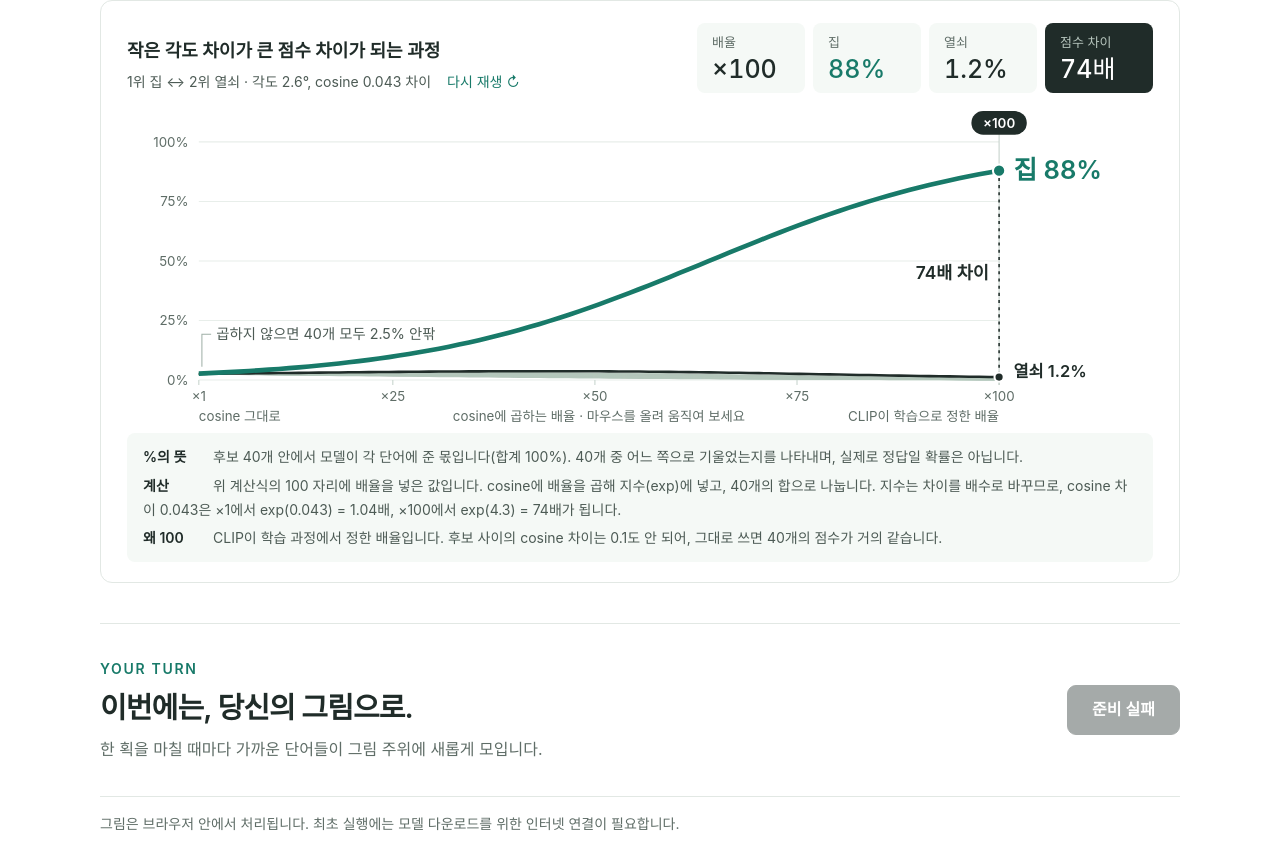
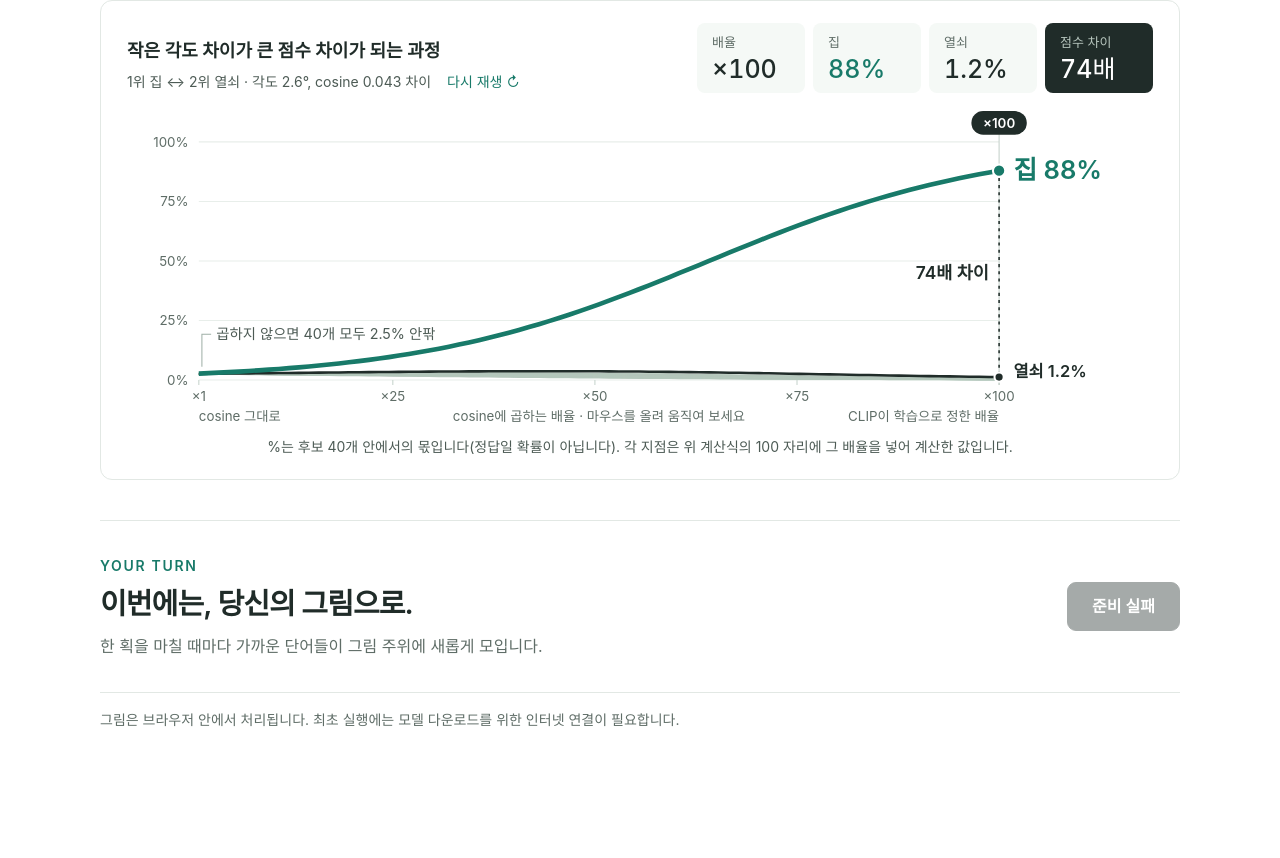
Before and after one commit to tylerkim1/aim603_vis, a website with bundled scripts: page index.html in a window 1280 px wide. Shown: the part 2442-3300 px from the top of the page. After the commit the page ends 3197 px from the top, so only its background shows below. Built offline with nearby package versions, Linux system fonts and the light colour scheme; a web font is replaced by a local one.

Commit message:
Trim the explanation under the scale chart to one line
Co-Authored-By: Claude Fable 5.2 <noreply@anthropic.com>

```diff
--- a/css/style.css
+++ b/css/style.css
@@ -82,7 +82,7 @@ html.reduce-motion{scroll-behavior:auto}.reduce-motion *,.reduce-motion *:before
 #ampChart .amp-end{font-size:16px;font-weight:600;fill:var(--ink)}#ampChart .amp-end.first{font-size:25px;fill:var(--teal)}
 .amp-gap{stroke:var(--ink);stroke-width:1.5;stroke-dasharray:3 4}#ampChart .amp-gap-text{font-size:17px;font-weight:600;fill:var(--ink);paint-order:stroke;stroke:#fff;stroke-width:5px;stroke-linejoin:round}
 .amp-dot{fill:var(--teal);stroke:#fff;stroke-width:2}.amp-dot.other{fill:var(--ink)}
-.amp-why{list-style:none;display:grid;gap:5px;margin:6px 0 4px;padding:12px 16px;font-size:14px;line-height:1.7;color:var(--ink-2);background:#f5f9f6;border-radius:8px}.amp-why b{display:inline-block;min-width:62px;margin-right:8px;font-weight:600;color:var(--ink)}
+.amp-why{margin:8px 0 4px;text-align:center;font-size:14px;line-height:1.7;color:var(--ink-2)}
 
 .amp-right{opacity:0;transition:opacity .4s var(--ease)}#ampChart.full .amp-right{opacity:1}
 .amp-cursor{stroke:#c3d0c9;stroke-width:1}.amp-pill{fill:var(--ink)}#ampChart .amp-pill-text{fill:#fff;font-weight:600}
--- a/index.html
+++ b/index.html
@@ -56,7 +56,7 @@
             <div class="amp-head"><div><p class="amp-title">작은 각도 차이가 큰 점수 차이가 되는 과정</p><p class="amp-sub"><span id="ampPair"></span><button id="ampReplay" class="text-link" type="button">다시 재생 ↻</button></p></div>
               <div class="amp-read"><span><small>배율</small><strong id="ampScale"></strong></span><span class="first"><small id="ampTopName"></small><strong id="ampTop"></strong></span><span><small id="ampOtherName"></small><strong id="ampOther"></strong></span><span class="hot"><small>점수 차이</small><strong id="ampRatio"></strong></span></div></div>
             <svg id="ampChart" viewBox="0 0 1000 312" role="img" aria-label="cosine에 곱하는 배율이 1에서 100으로 커질 때 후보 40개의 상대 점수 변화"></svg>
-            <ul class="amp-why"><li><b>%의 뜻</b>후보 40개 안에서 모델이 각 단어에 준 몫입니다(합계 100%). 40개 중 어느 쪽으로 기울었는지를 나타내며, 실제로 정답일 확률은 아닙니다.</li><li><b>계산</b>위 계산식의 100 자리에 배율을 넣은 값입니다. cosine에 배율을 곱해 지수(exp)에 넣고, 40개의 합으로 나눕니다. <span id="ampMath"></span></li><li><b>왜 100</b>CLIP이 학습 과정에서 정한 배율입니다. 후보 사이의 cosine 차이는 0.1도 안 되어, 그대로 쓰면 40개의 점수가 거의 같습니다.</li></ul>
+            <p class="amp-why">%는 후보 40개 안에서의 몫입니다(정답일 확률이 아닙니다). 각 지점은 위 계산식의 100 자리에 그 배율을 넣어 계산한 값입니다.</p>
           </div>
         </div>
       </article>
--- a/js/intro.js
+++ b/js/intro.js
@@ -97,8 +97,6 @@ export function startExplainer(){
     $('ampLabels').innerHTML='<g class="amp-right"><text class="amp-end first" x="'+(AX1+14)+'" y="'+(ampY(probs[top])+8).toFixed(1)+'">'+WORDS[top].ko+' '+pct(probs[top])+'</text>'+
       '<text class="amp-end" x="'+(AX1+14)+'" y="'+Math.min(ampY(probs[ampOther])+5,AY1-3).toFixed(1)+'">'+WORDS[ampOther].ko+' '+pct(probs[ampOther])+'</text></g>';
     $('ampPair').textContent='1위 '+WORDS[top].ko+' ↔ '+(order.indexOf(ampOther)+1)+'위 '+WORDS[ampOther].ko+' · 각도 '+(angles[ampOther]-angles[top]).toFixed(1)+'°, cosine '+(scores[top]-scores[ampOther]).toFixed(3)+' 차이';
-    const diff=scores[top]-scores[ampOther]; // 지수는 차이를 배수로 바꾼다: exp(배율 × 차이)
-    $('ampMath').textContent='지수는 차이를 배수로 바꾸므로, cosine 차이 '+diff.toFixed(3)+'은 ×1에서 exp('+diff.toFixed(3)+') = '+Math.exp(diff).toFixed(2)+'배, ×100에서 exp('+(diff*100).toFixed(1)+') = '+ratioText(Math.exp(diff*100))+'배가 됩니다.';
     $('ampTopName').textContent=WORDS[top].ko;$('ampOtherName').textContent=WORDS[ampOther].ko;
     playAmp(1600);
   }
```
